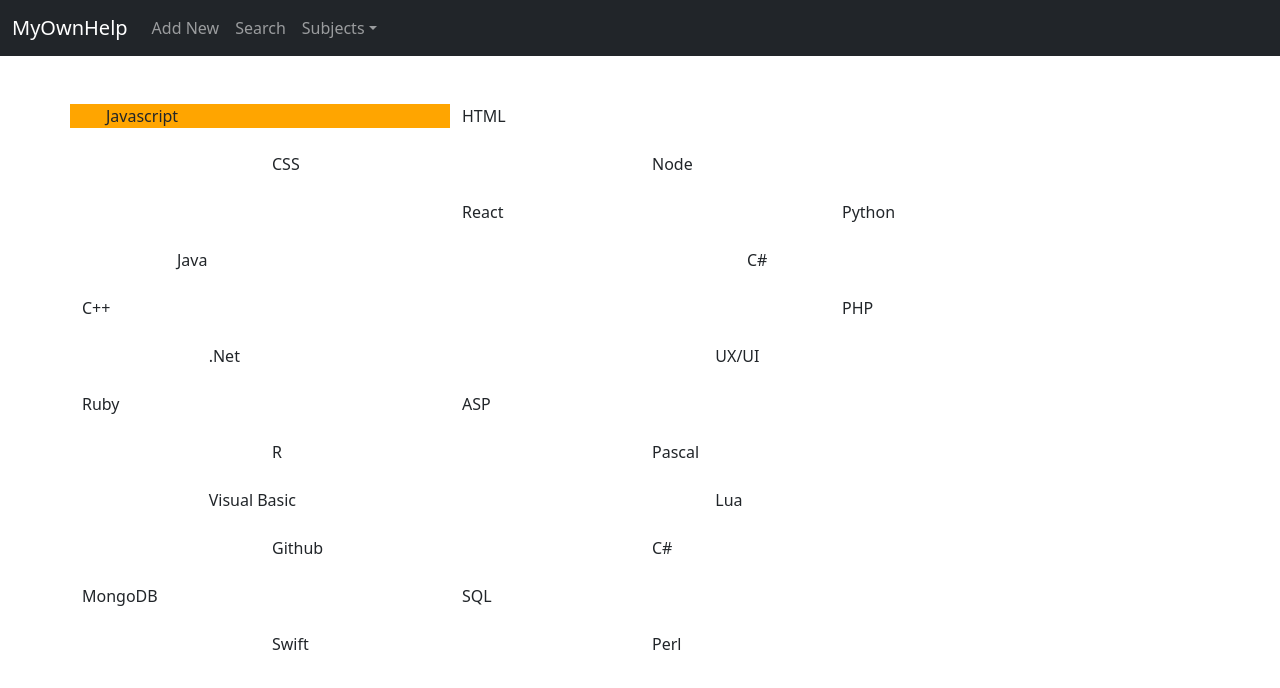
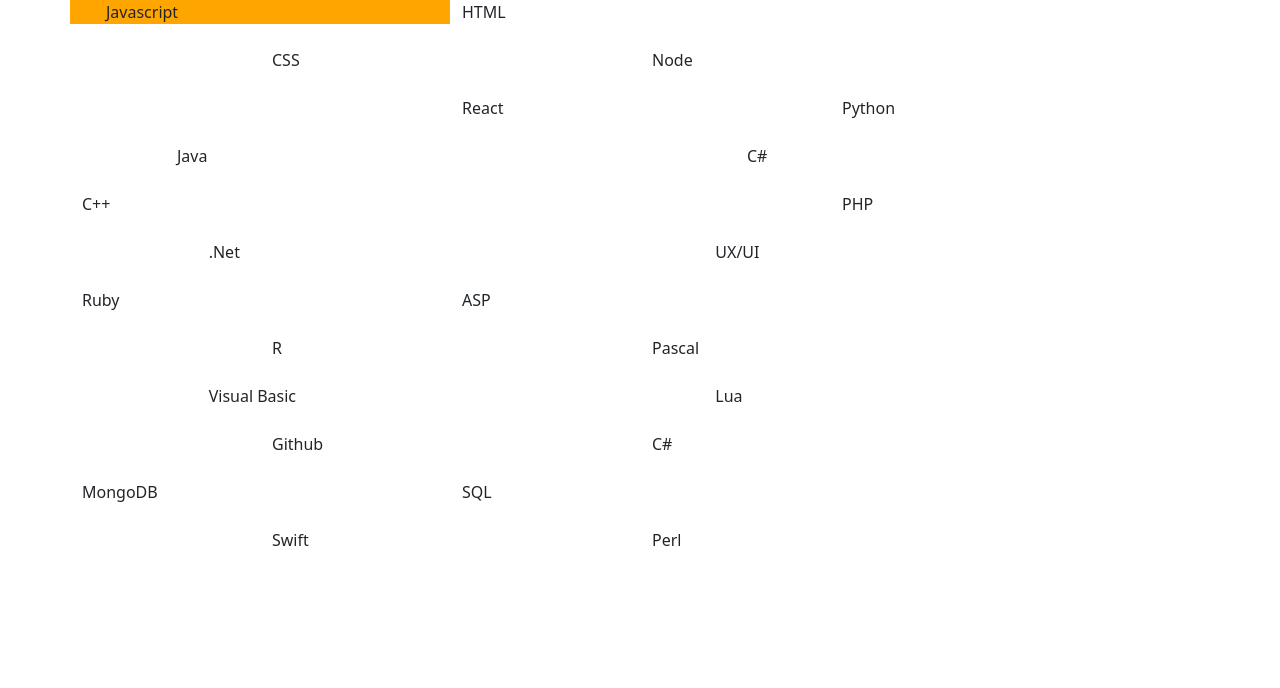
Before and after one commit to filipefcintra/project-2-my-own-help, a React (Create React App) app: page / in a window 1280 px wide. Shown: the top 688 px of the page. Built offline with nearby package versions, Linux system fonts and the light colour scheme.

Commit message:
alteracao

```diff
--- a/src/components/Homepage.js
+++ b/src/components/Homepage.js
@@ -3,72 +3,6 @@
 function Homepage() {
   return (
     <div>
-      <nav className="navbar navbar-dark bg-dark navbar-expand-lg navbar-light bg-light">
-        <div className="container-fluid">
-          <Link className="navbar-brand" href="#">
-            MyOwnHelp
-          </Link>
-          <button
-            className="navbar-toggler"
-            type="button"
-            data-bs-toggle="collapse"
-            data-bs-target="#navbarNavDropdown"
-            aria-controls="navbarNavDropdown"
-            aria-expanded="false"
-            aria-label="Toggle navigation"
-          >
-            <span className="navbar-toggler-icon"></span>
-          </button>
-          <div className="collapse navbar-collapse " id="navbarNavDropdown">
-            <ul className="navbar-nav">
-              <li className="nav-item">
-                <Link className="nav-link" href="#">
-                  Add New
-                </Link>
-              </li>
-              <li className="nav-item">
-                <Link className="nav-link" href="#">
-                  Search
-                </Link>
-              </li>
-              <li className="nav-item dropdown">
-                <Link
-                  className="nav-link dropdown-toggle"
-                  href="#"
-                  id="navbarDropdownMenuLink"
-                  role="button"
-                  data-bs-toggle="dropdown"
-                  aria-expanded="false"
-                >
-                  Subjects
-                </Link>
-                <ul
-                  className="dropdown-menu"
-                  aria-labelledby="navbarDropdownMenuLink"
-                >
-                  <li>
-                    <Link className="dropdown-item" href="#">
-                      classees
-                    </Link>
-                  </li>
-                  <li>
-                    <Link className="dropdown-item" href="#">
-                      Labs
-                    </Link>
-                  </li>
-                  <li>
-                    <Link className="dropdown-item" href="#">
-                      Videos
-                    </Link>
-                  </li>
-                </ul>
-              </li>
-            </ul>
-          </div>
-        </div>
-      </nav>
-      <br></br>
-      <br></br>
       <div className="container">
         <div className="row justify-content-start">
           <Link
```
